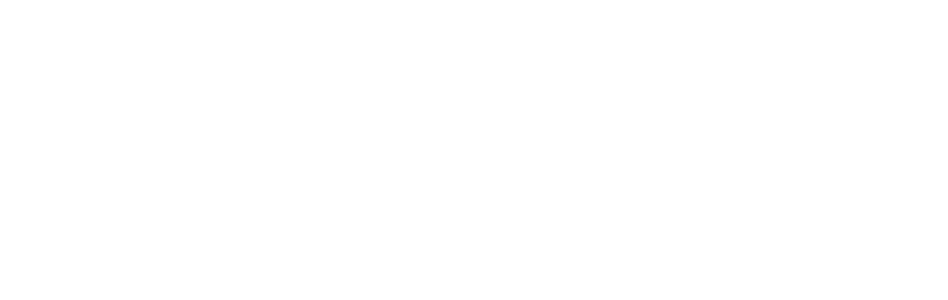
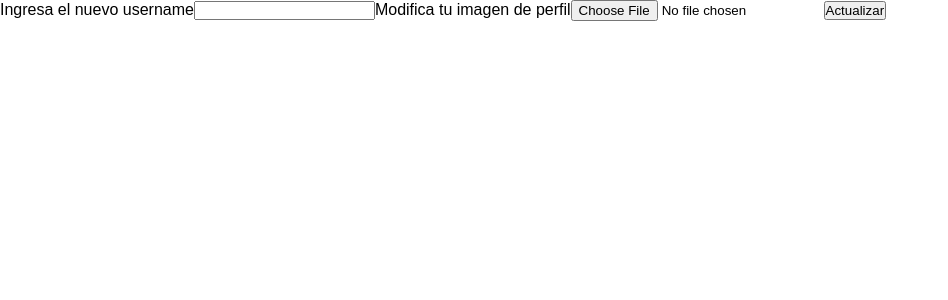
Before and after one commit to SantiagoMangas/front-slack, a React app: page /profile in a window 1280 px wide. Before the commit this address had no page. Shown: the top 300 px of the page, without its empty margins (0-948 px from the left). Built offline with nearby package versions, Linux system fonts and the light colour scheme; sample sign-in values are in the browser's storage; the HTML template or start-up script is replaced by a standard one.

Commit message:
clase 30

```diff
--- a/src/App.jsx
+++ b/src/App.jsx
@@ -11,6 +11,7 @@ import ProtectedRoute from './Components/ProtectedRoute'
 import HomeScreen from './screens/HomeScreen'
 import CreateWorkspaceScreen from './screens/CreateWorkspaceScreen'
 import WorkspaceScreen from './screens/WorkspaceScreen'
+import UserInfoScreen from './screens/UserInfoScreen'
 
 
 
@@ -30,6 +31,7 @@ const App = () => {
           <Route path='/workspace/new' element={<CreateWorkspaceScreen/>}/>
           <Route path='/workspace/:workspace_id' element={<WorkspaceScreen/>}/>
           <Route path='/workspace/:workspace_id/:channel_id' element={<WorkspaceScreen/>}/>
+          <Route path='/profile' element={<UserInfoScreen/>}/>
         </Route>
 
       </Routes>
--- /dev/null
+++ b/src/screens/UserInfoScreen.jsx
@@ -0,0 +1,50 @@
+import React from 'react'
+import useForm from '../hooks/useForm'
+import { getAuthenticatedHeaders } from '../fetching/customHeaders'
+import ENVIROMENT from '../utils/constants/enviroment'
+
+const UserInfoScreen = () => {
+    const {form_state, handleChangeInput} = useForm({username: "", img_profile: ""})
+    const handleChangeImage = (event) =>{
+        const file = event.target.files[0]
+        const FILE_MB_LIMIT = 2
+        if(file && file.size > FILE_MB_LIMIT * 1024 * 1024) {
+            alert(`El archivo supera el límite de ${FILE_MB_LIMIT} MB`)
+            return
+        }
+        const reader = new FileReader()
+        reader.onloadend = () => {
+            handleChangeInput({target: {name: "img_profile", value: reader.result}})
+        }
+        //Aca se le indica al reader que empieze a leer el archivo
+        reader.readAsDataURL(file)
+    }
+    const handleSubmitForm = async (event) => {
+        event.preventDefault()
+        fetch(ENVIROMENT.API_URL + '/api/profile', {
+            method: "PUT",
+            headers: getAuthenticatedHeaders(),
+            body: JSON.stringify(form_state)
+        })
+    }
+  return (
+    <div>
+
+        <form onSubmit={handleSubmitForm}>
+            <label htmlFor="username">Ingresa el nuevo username</label>
+            <input  id='username' type='text' name='username' value={form_state.username}
+            onChange={handleChangeInput}/>
+
+            <label htmlFor="img_profile">Modifica tu imagen de perfil</label>
+            {
+                form_state.img_profile &&
+                <img src={form_state.img_profile} alt="img_profile" />
+            }
+            <input type="file" name='img_profile' id='img_profile' onChange={handleChangeImage} />
+            <button>Actualizar</button>
+        </form>
+    </div>
+  )
+}
+
+export default UserInfoScreen
```
